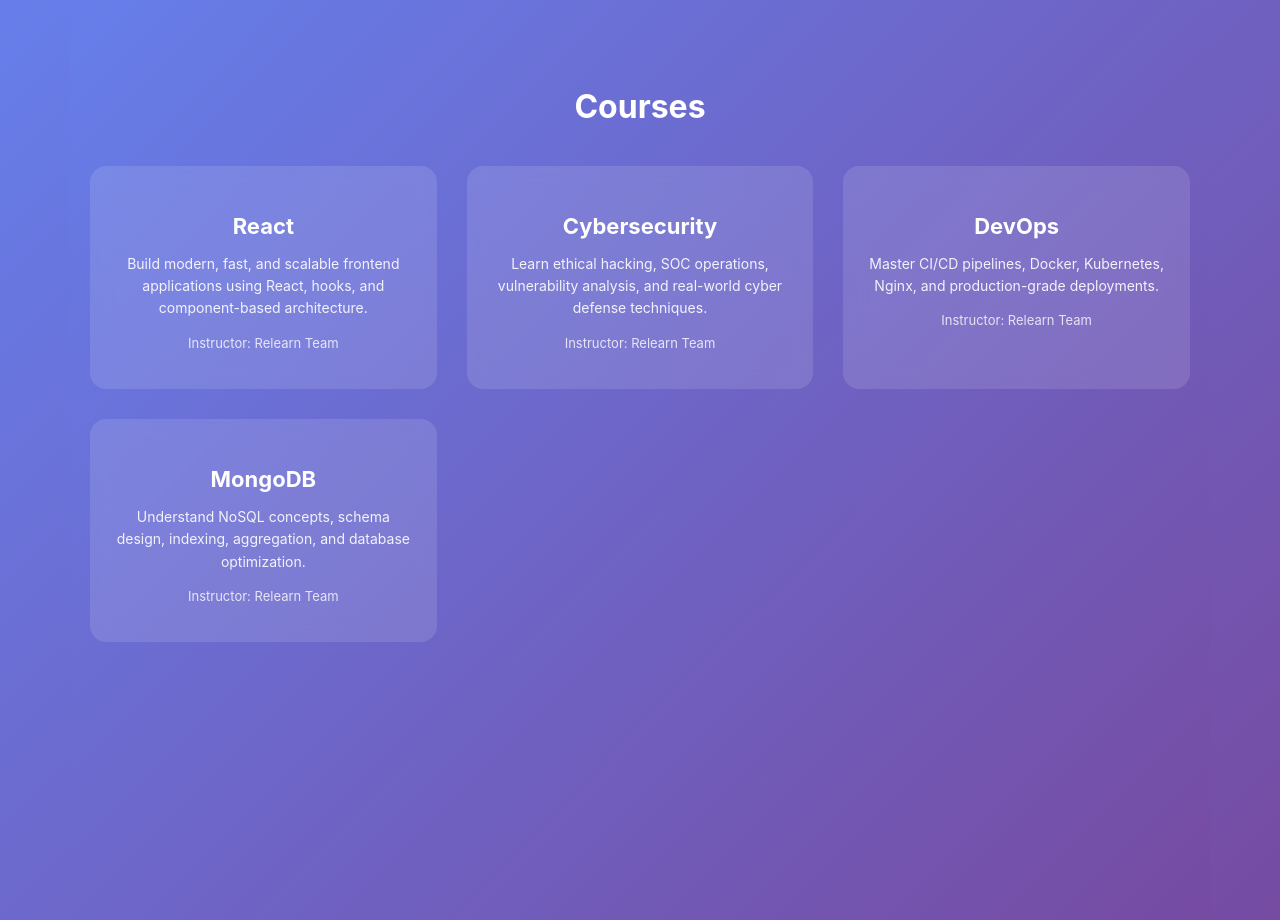
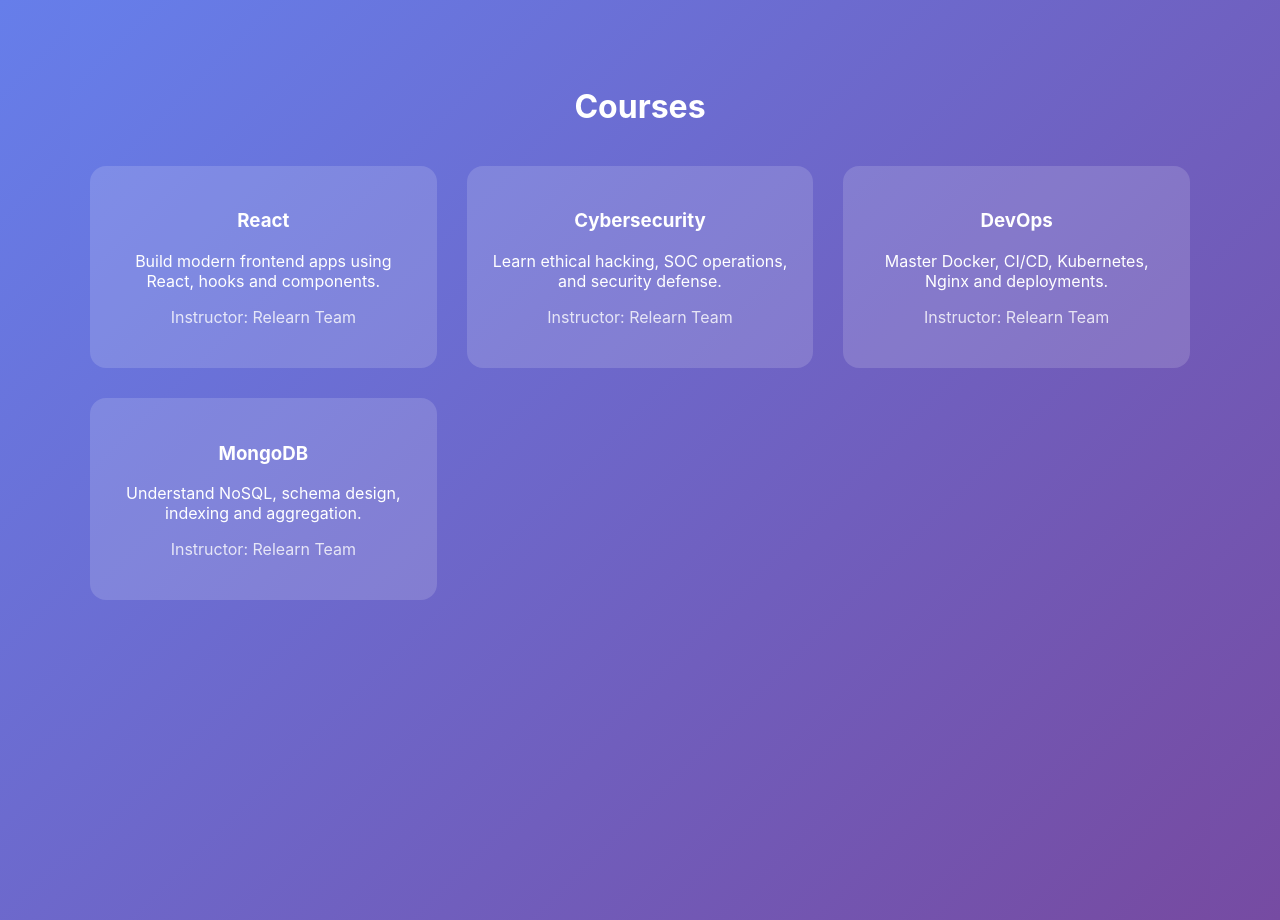
Before and after one commit to Cyberfreak567/SOC_Infra, a React (Create React App) app in the folder frontend/: page /courses in a window 1280 px wide. Built offline with nearby package versions, Linux system fonts and the light colour scheme.

Commit message:
Replace courses page with static course cards

```diff
--- a/frontend/src/components/Courses.js
+++ b/frontend/src/components/Courses.js
@@ -4,29 +4,25 @@ const courses = [
   {
     id: 1,
     title: 'React',
-    description:
-      'Build modern, fast, and scalable frontend applications using React, hooks, and component-based architecture.',
+    description: 'Build modern frontend apps using React, hooks and components.',
     instructor: 'Relearn Team'
   },
   {
     id: 2,
     title: 'Cybersecurity',
-    description:
-      'Learn ethical hacking, SOC operations, vulnerability analysis, and real-world cyber defense techniques.',
+    description: 'Learn ethical hacking, SOC operations, and security defense.',
     instructor: 'Relearn Team'
   },
   {
     id: 3,
     title: 'DevOps',
-    description:
-      'Master CI/CD pipelines, Docker, Kubernetes, Nginx, and production-grade deployments.',
+    description: 'Master Docker, CI/CD, Kubernetes, Nginx and deployments.',
     instructor: 'Relearn Team'
   },
   {
     id: 4,
     title: 'MongoDB',
-    description:
-      'Understand NoSQL concepts, schema design, indexing, aggregation, and database optimization.',
+    description: 'Understand NoSQL, schema design, indexing and aggregation.',
     instructor: 'Relearn Team'
   }
 ];
@@ -39,22 +35,19 @@ const Courses = () => {
       <div style={styles.grid}>
         {courses.map(course => (
           <div key={course.id} className="course-card" style={styles.card}>
-            <h3 style={styles.title}>{course.title}</h3>
-            <p style={styles.description}>{course.description}</p>
-            <p style={styles.instructor}>
-              Instructor: {course.instructor}
-            </p>
+            <h3>{course.title}</h3>
+            <p>{course.description}</p>
+            <p style={{ opacity: 0.8 }}>Instructor: {course.instructor}</p>
           </div>
         ))}
       </div>
 
-      {/* Hover effect */}
       <style>{`
         .course-card {
-          transition: transform 0.3s ease, box-shadow 0.3s ease;
+          transition: all 0.3s ease;
         }
         .course-card:hover {
-          transform: translateY(-8px) scale(1.02);
+          transform: translateY(-8px);
           box-shadow: 0 20px 40px rgba(0,0,0,0.35);
         }
       `}</style>
@@ -64,15 +57,15 @@ const Courses = () => {
 
 const styles = {
   container: {
+    minHeight: '100vh',
     padding: '60px 20px',
-    minHeight: '100vh',
     background: 'linear-gradient(135deg, #667eea, #764ba2)',
     color: '#fff'
   },
   heading: {
     textAlign: 'center',
-    marginBottom: '40px',
-    fontSize: '32px'
+    fontSize: '32px',
+    marginBottom: '40px'
   },
   grid: {
     display: 'grid',
@@ -82,25 +75,10 @@ const styles = {
     margin: '0 auto'
   },
   card: {
-    background: 'rgba(255,255,255,0.12)',
+    background: 'rgba(255,255,255,0.15)',
+    padding: '25px',
     borderRadius: '16px',
-    padding: '25px',
-    backdropFilter: 'blur(10px)',
     cursor: 'pointer'
-  },
-  title: {
-    fontSize: '22px',
-    marginBottom: '10px'
-  },
-  description: {
-    fontSize: '14px',
-    lineHeight: '1.6',
-    opacity: 0.9
-  },
-  instructor: {
-    marginTop: '15px',
-    fontSize: '13px',
-    opacity: 0.8
   }
 };
 
```
